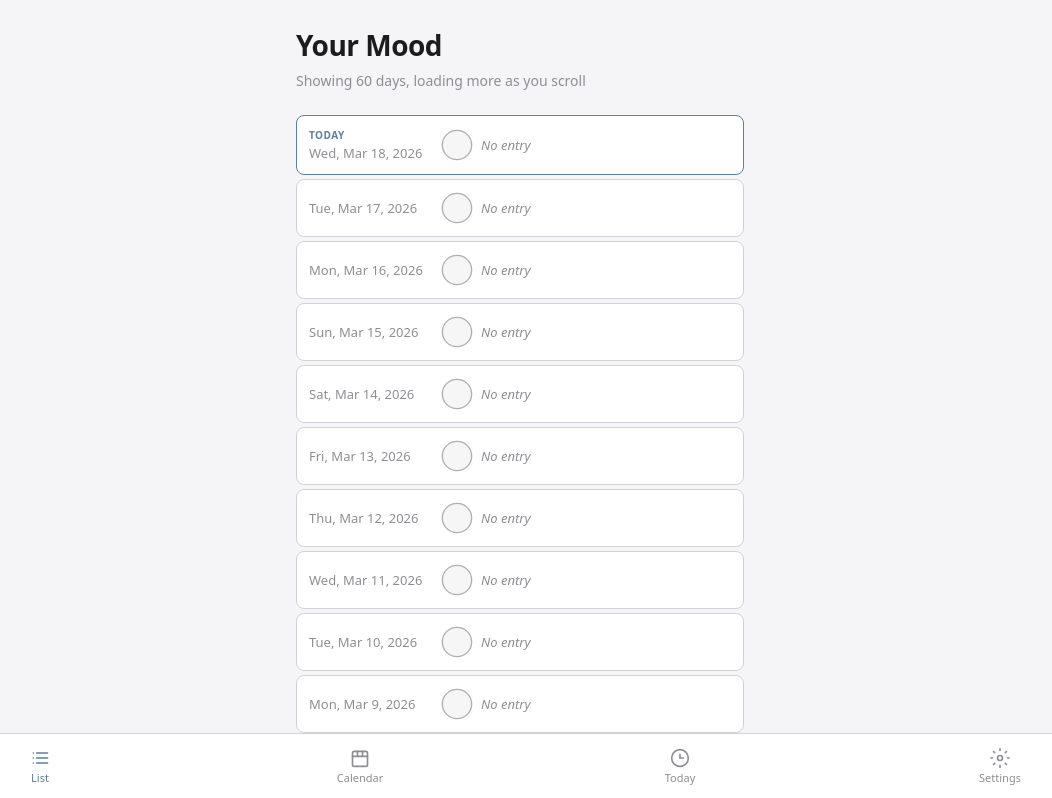
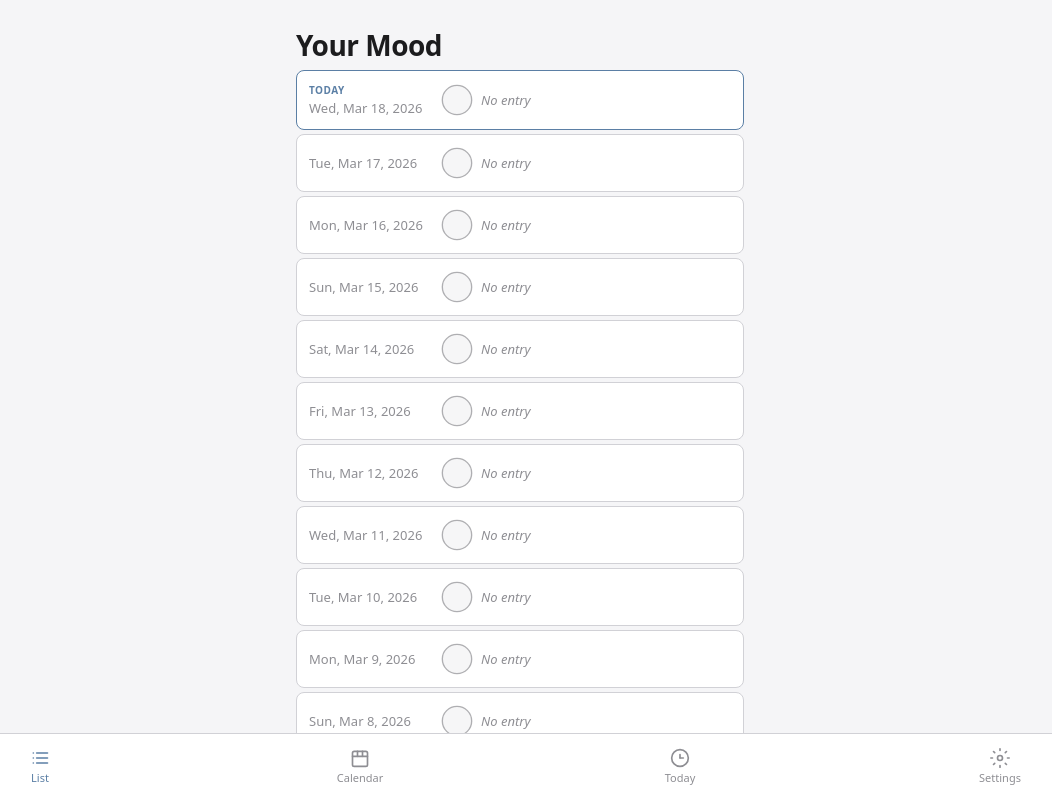
Before and after one commit to ryanwilsonperkin/mood, a Preact app: page / in a window 1280 px wide. Shown: the top 798 px of the page, without its empty margins (120-1172 px from the left). Built offline with nearby package versions, Linux system fonts and the light colour scheme.

Commit message:
fix(list): remove redundant loading subtitle

```diff
--- a/src/pages/CalendarView.tsx
+++ b/src/pages/CalendarView.tsx
@@ -43,7 +43,6 @@ export function CalendarView() {
   return (
     <div class="page">
       <h1>Your Mood</h1>
-      <p class="subtitle">Showing {visibleDays} days, loading more as you scroll</p>
       <div class="calendar-list">
         {days.map((date) => {
           const entry = entryMap.get(date);
```
